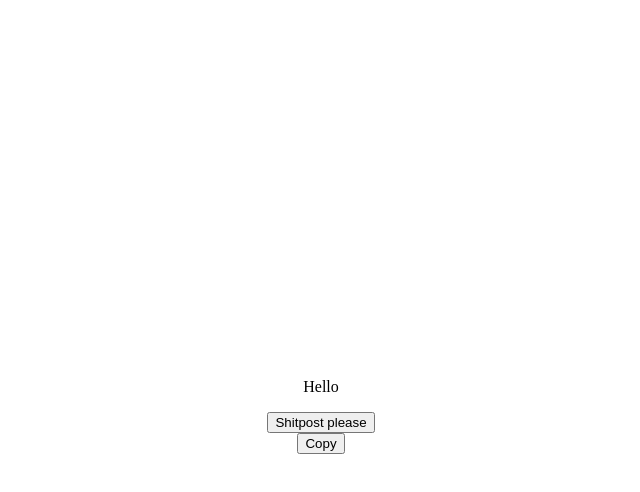
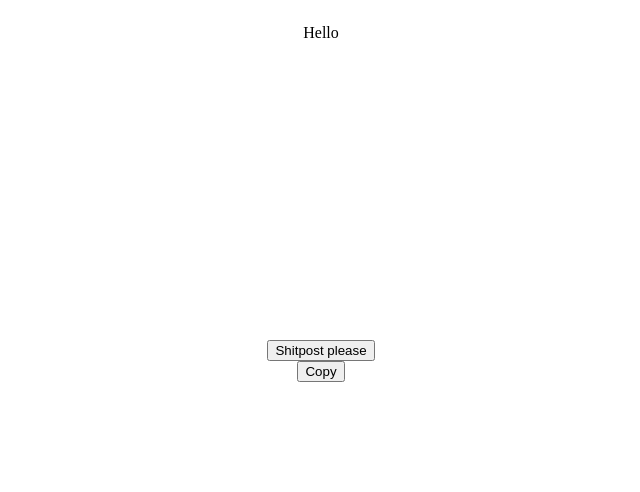
Before and after one commit to AbdoRagae74/Shitpost_Ranomizer, a plain HTML site: page index.html in a window 1280 px wide. Shown: the whole page, without its empty margins (319-959 px from the left). Drawn offline with Linux system fonts and the light colour scheme.

Commit message:
Fixed button place

```diff
--- a/index.html
+++ b/index.html
@@ -6,16 +6,16 @@
     <meta name="viewport" content="width=device-width, initial-scale=1.0">
     <title>Shitpost randomizer</title>
 </head>
+
 <body>
-
-    <div id="dd" style="display: flex; flex-direction: column; justify-content: center; align-items: center; height: 100vh;" >
-        <p id="post" >
+    <div id="dd" style="display: flex; flex-direction: column; align-items: center; height: 100vh;">
+        <p id="post" style="min-height: 300px; text-align: center;">
             Hello
         </p>
-        <button onclick="hello()" id="btn" > Shitpost please  </button>
-        <button onclick="c()"> Copy  </button>
+        <button onclick="hello()" id="btn">Shitpost please</button>
+        <button onclick="c()">Copy</button>
     </div>
+</body>
 
-</body>
     <script src="main.js"></script>
 </html>
```
